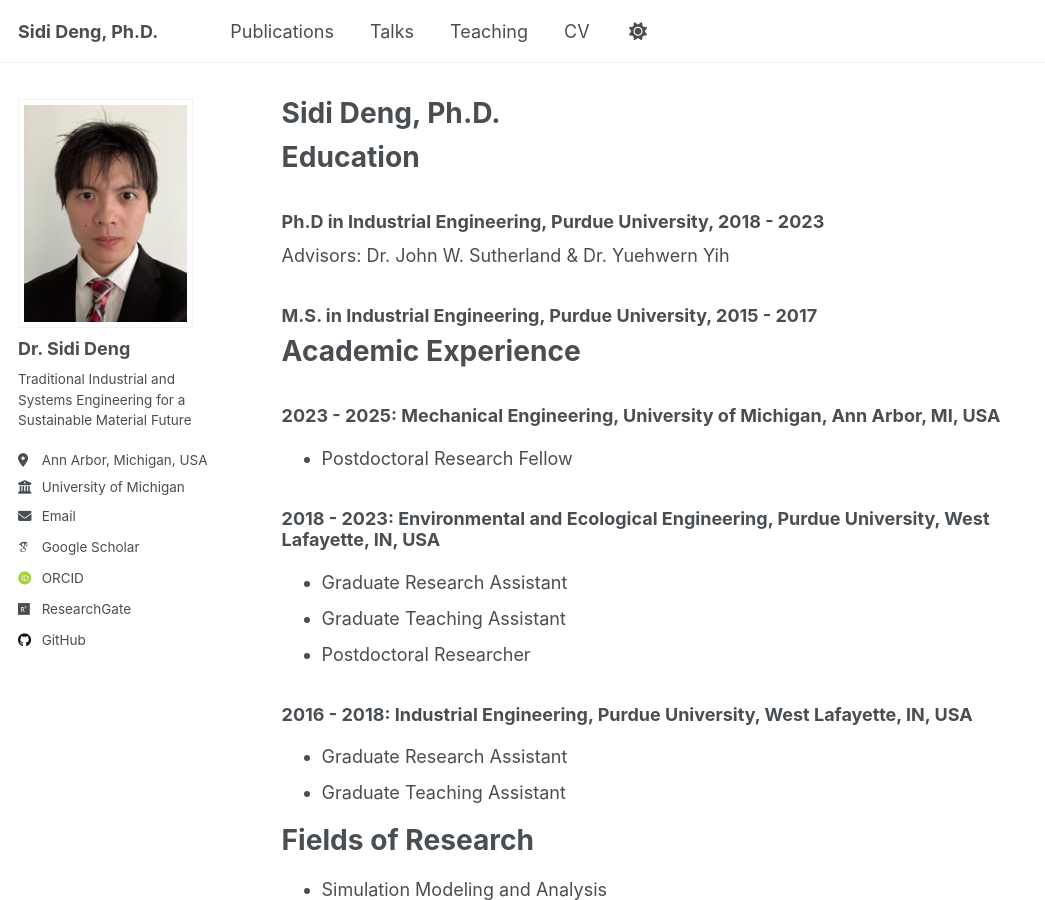
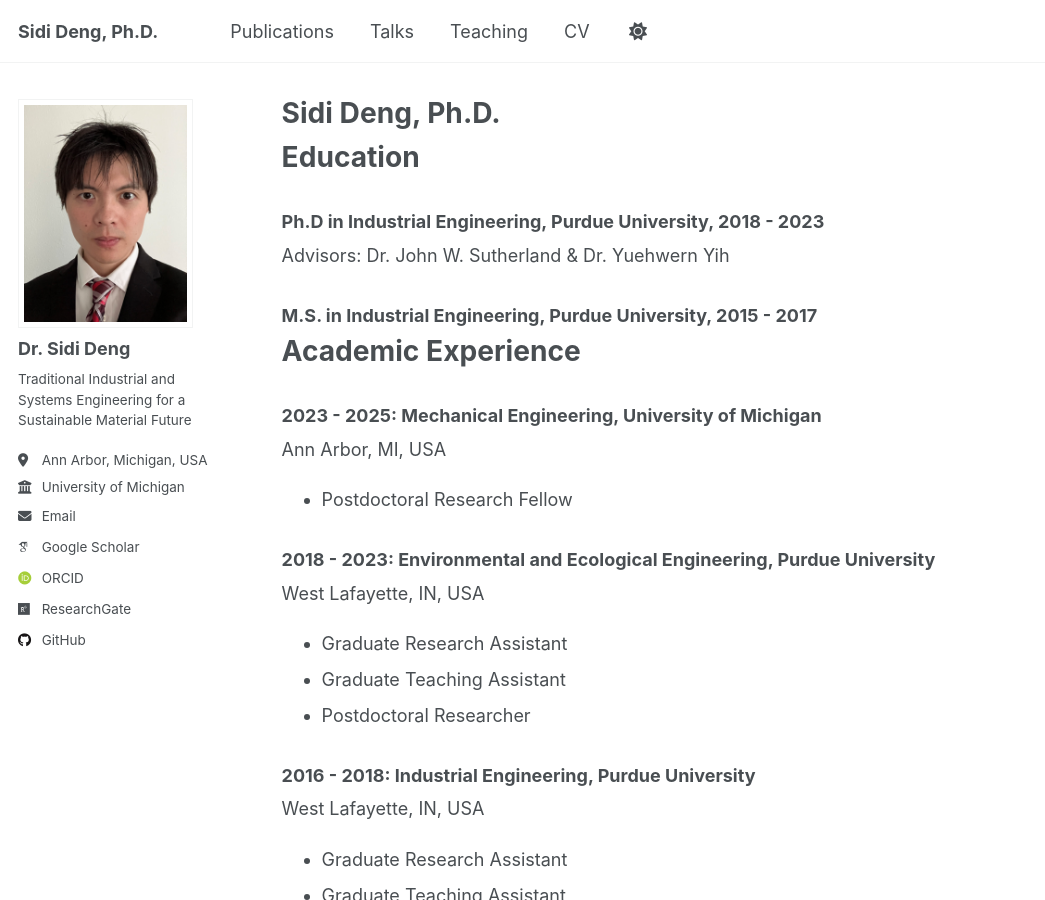
Before and after one commit to SIDIDENG/academia, a Jekyll site: the page built from _pages/about.md, in a window 1280 px wide and 900 px high. Shown: the whole window, without its empty margins (0-1045 px from the left). Built offline with Jekyll 4.4.1, drawn with Linux system fonts in a browser that asks for light colours; some web fonts are replaced.

Commit message:
Update about.md

```diff
--- a/_pages/about.md
+++ b/_pages/about.md
@@ -7,8 +7,6 @@ redirect_from:
   - /about.html
 ---
 
-{% include base_path %}
-
 Education
 ======
 ### Ph.D in Industrial Engineering, Purdue University, 2018 - 2023
@@ -17,19 +15,22 @@ Advisors: Dr. John W. Sutherland & Dr. Yuehwern Yih
 
 Academic Experience
 ======
-### 2023 - 2025: Mechanical Engineering, University of Michigan, Ann Arbor, MI, USA
+### 2023 - 2025: Mechanical Engineering, University of Michigan
+Ann Arbor, MI, USA
 * Postdoctoral Research Fellow
 
 [Duties includes: Updates and improvements to template]: #
 
 [Supervisor: The Users]: #
 
-### 2018 - 2023: Environmental and Ecological Engineering, Purdue University, West Lafayette, IN, USA
+### 2018 - 2023: Environmental and Ecological Engineering, Purdue University
+West Lafayette, IN, USA
 * Graduate Research Assistant
 * Graduate Teaching Assistant
 * Postdoctoral Researcher
 
-### 2016 - 2018: Industrial Engineering, Purdue University, West Lafayette, IN, USA
+### 2016 - 2018: Industrial Engineering, Purdue University
+West Lafayette, IN, USA
 * Graduate Research Assistant
 * Graduate Teaching Assistant
 
```
